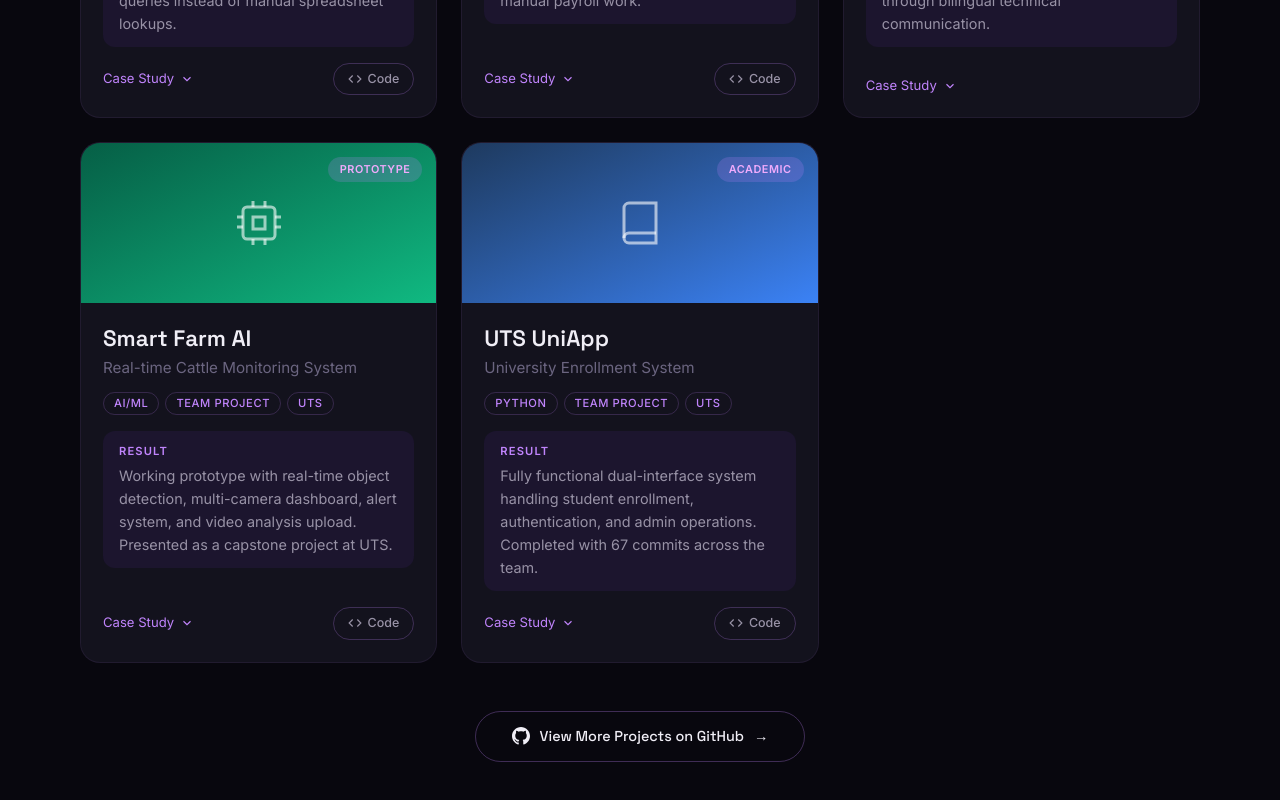
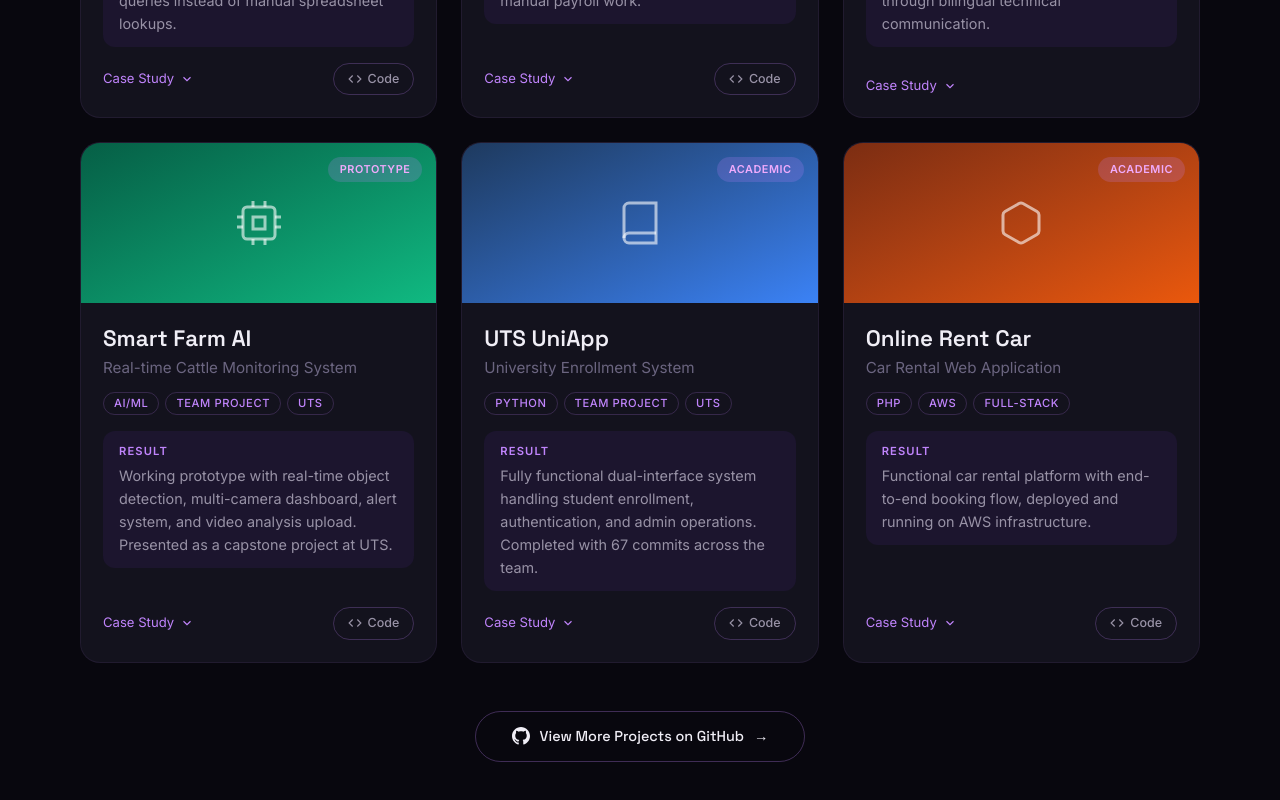
Before and after one commit to Irene3104/portfolio, a Next.js app: page / in a window 1280 px wide. Shown: the part 6348-7148 px from the top of the page. Built offline with nearby package versions, Linux system fonts and the light colour scheme.

Commit message:
Add Online Rent Car project

```diff
--- a/src/components/sections/Projects.tsx
+++ b/src/components/sections/Projects.tsx
@@ -4,7 +4,7 @@
 import SectionHeader from "@/components/ui/SectionHeader";
 import ScrollReveal from "@/components/ui/ScrollReveal";
 import { useMagnetic } from "@/hooks/useMagnetic";
-import { GithubIcon, MonitorIcon, UsersIcon, HeartPulseIcon, CpuIcon, BookIcon } from "@/components/icons";
+import { GithubIcon, MonitorIcon, UsersIcon, HeartPulseIcon, CpuIcon, BookIcon, BoxIcon } from "@/components/icons";
 import { projects } from "@/data/projects";
 
 function ExternalLinkIcon({ size = 14 }: { size?: number }) {
@@ -48,6 +48,7 @@
   <HeartPulseIcon key="pulse" size={48} strokeWidth={1.5} className="stroke-white/60" />,
   <CpuIcon key="cpu" size={48} strokeWidth={1.5} className="stroke-white/60" />,
   <BookIcon key="book" size={48} strokeWidth={1.5} className="stroke-white/60" />,
+  <BoxIcon key="box" size={48} strokeWidth={1.5} className="stroke-white/60" />,
 ];
 
 function ProjectCard({
--- a/src/data/projects.ts
+++ b/src/data/projects.ts
@@ -95,4 +95,20 @@
     gradient: "from-[#1e3a5f] to-[#3b82f6]",
     githubUrl: "https://github.com/JinLee0811/UTS_TeamProject_CLIUniApp-and-GUIUniApp_by_Python",
   },
+  {
+    title: "Online Rent Car",
+    subtitle: "Car Rental Web Application",
+    tags: ["PHP", "AWS", "Full-Stack"],
+    problem:
+      "Needed a web-based car rental system where users can browse vehicles, make reservations, and manage their bookings online.",
+    action:
+      "Built a full booking flow with HTML/CSS/JS frontend and PHP backend. Implemented reservation management, order confirmations, and user booking history. Deployed on AWS Elastic Beanstalk.",
+    result:
+      "Functional car rental platform with end-to-end booking flow, deployed and running on AWS infrastructure.",
+    techStack: ["PHP", "JavaScript", "HTML/CSS", "AWS Elastic Beanstalk"],
+    status: "completed",
+    statusLabel: "Academic",
+    gradient: "from-[#7c2d12] to-[#ea580c]",
+    githubUrl: "https://github.com/Irene3104/IP_As1_OnlineRentCar",
+  },
 ];
```
